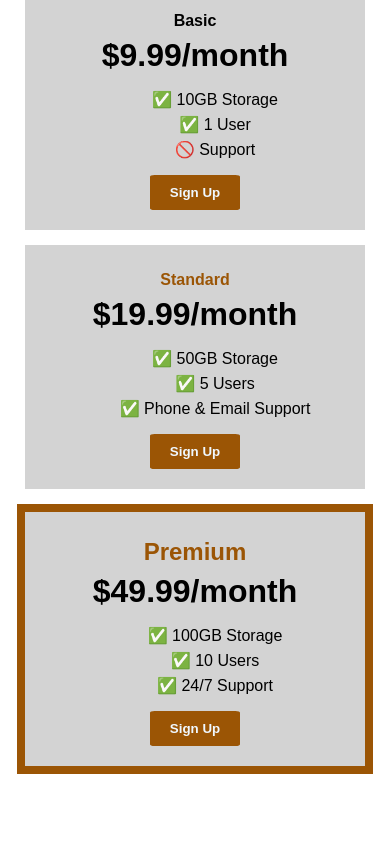
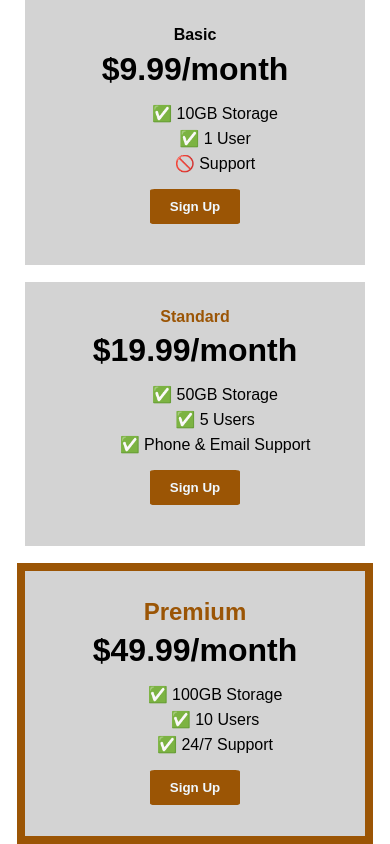
Before and after one commit to Yukwiczyczy/Pricing-Plan, a plain HTML site: page index.html in a window 390 px wide. Drawn offline with Linux system fonts and the light colour scheme; a web font is replaced by a local one.

Commit message:
Update index.html
If media max-width is 1019px:  Added the align-items and adjust the height into 100vh

```diff
--- a/index.html
+++ b/index.html
@@ -93,7 +93,8 @@
         .pricing-container {
           flex-direction: column;
           justify-content: center;
-          height: 90vh;
+          align-items: center;
+          height: 100vh;
         }
       }
     </style>
```
